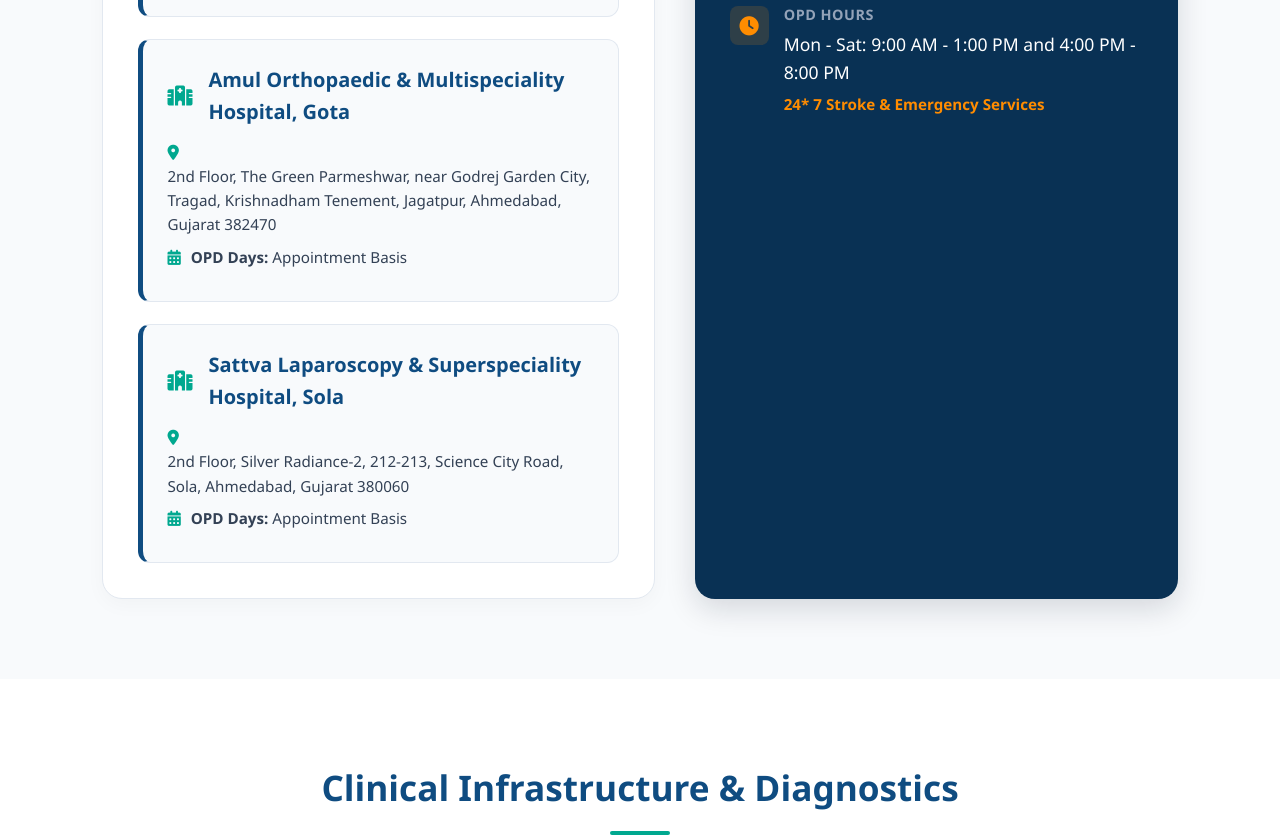
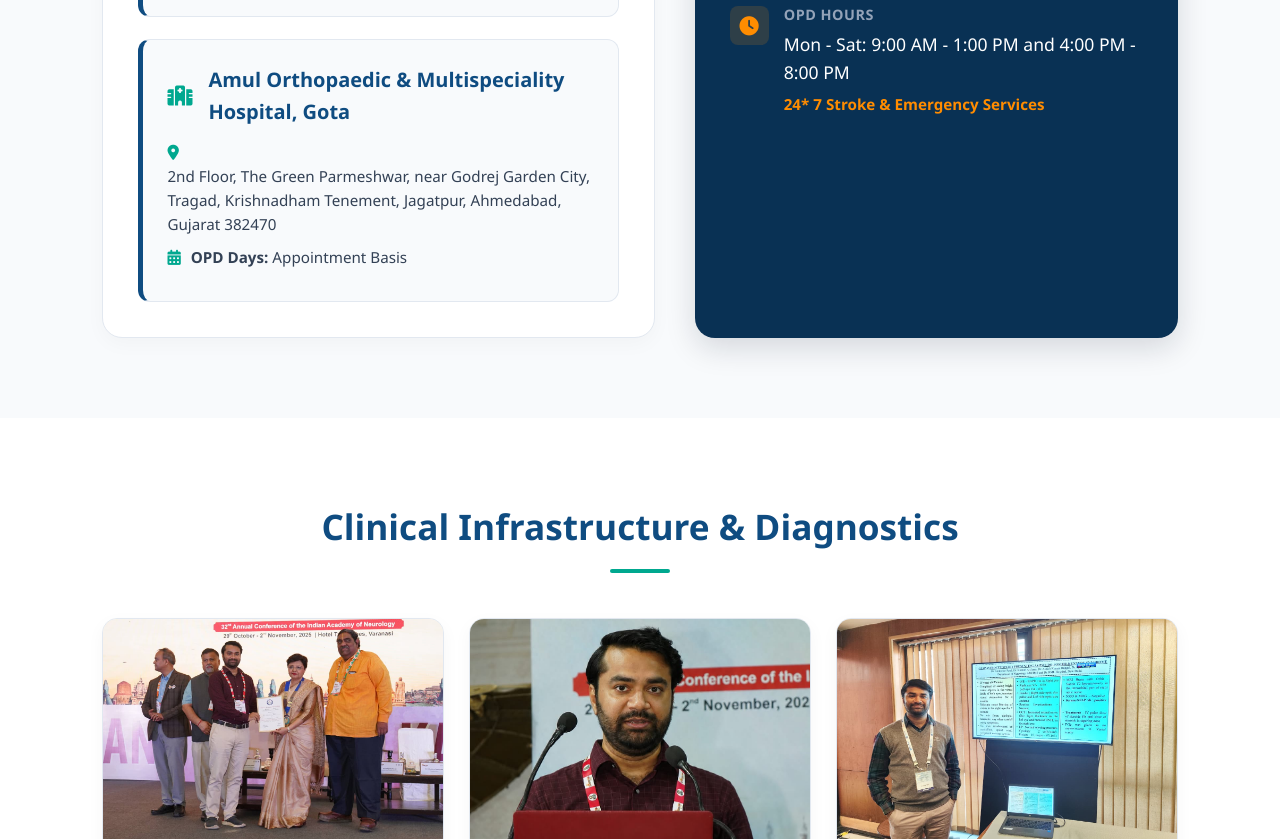
Before and after one commit to dratrineuro/atri-patel, a plain HTML site: page index.html in a window 1280 px wide. Shown: the part 3955-4794 px from the top of the page. Drawn offline with Linux system fonts and the light colour scheme.

Commit message:
Remove Sattva Laparoscopy Hospital information
Removed Sattva Laparoscopy & Superspeciality Hospital details from the index.html file.

```diff
--- a/index.html
+++ b/index.html
@@ -1588,26 +1588,6 @@
                     <span lang="hi"><b>दिन:</b> अपॉइंटमेंट के आधार पर</span>
                 </p>
             </div>
-
-            <!-- Location 3: Sattva Laparoscopy & Superspeciality Hospital, Sola -->
-            <div class="hospital-card">
-                <h4><i class="fas fa-hospital"></i> Sattva Laparoscopy &amp; Superspeciality Hospital, Sola</h4>
-                <p>
-                    <i class="fas fa-map-marker-alt"></i>
-                    <a class="hospital-address-link" href="https://www.google.com/maps/search/?api=1&query=Sattva+Laparoscopy+Superspeciality+Hospital+Silver+Radiance+2+Science+City+Road+Sola+Ahmedabad+380060" target="_blank" rel="noopener noreferrer">
-                        <span lang="en">2nd Floor, Silver Radiance-2, 212-213, Science City Road, Sola, Ahmedabad, Gujarat 380060</span>
-                        <span lang="gu">બીજો માળ, સિલ્વર રેડિયન્સ-૨, ૨૧૨-૨૧૩, સાયન્સ સિટી રોડ, સોલા, અમદાવાદ, ગુજરાત ૩૮૦૦૬૦</span>
-                        <span lang="hi">दूसरी मंजिल, सिल्वर रेडियंस-2, 212-213, साइंस सिटी रोड, सोला, अहमदाबाद, गुजरात 380060</span>
-                    </a>
-                </p>
-                <p>
-                    <i class="fas fa-calendar-alt"></i>
-                    <span lang="en"><b>OPD Days:</b> Appointment Basis</span>
-                    <span lang="gu"><b>દિવસો:</b> એપોઇન્ટમેન્ટ મુજબ</span>
-                    <span lang="hi"><b>दिन:</b> अपॉइंटमेंट के आधार पर</span>
-                </p>
-            </div>
-
         </div>
 
         <div class="quick-contact-card">
@@ -1805,7 +1785,6 @@
                     <select id="location" name="location" required>
                         <option value="SAL Hospital (Science City)">SAL Hospital (Science City)</option>
                         <option value="Amul Orthopaedic & Multispeciality Hospital (Gota)">Amul Orthopaedic &amp; Multispeciality Hospital (Gota)</option>
-                        <option value="Sattva Laparoscopy & Superspeciality Hospital (Sola)">Sattva Laparoscopy &amp; Superspeciality Hospital (Sola)</option>
                     </select>
                 </div>
                 <!-- Preferred Date -->
```
